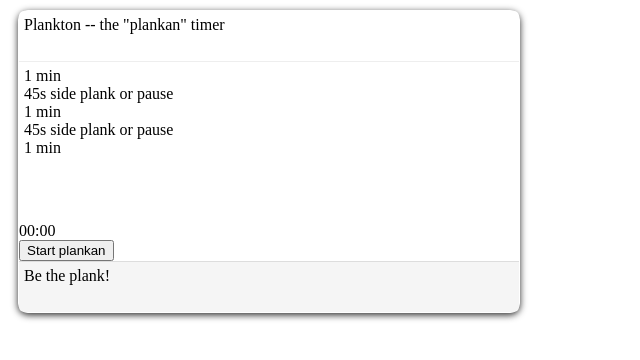
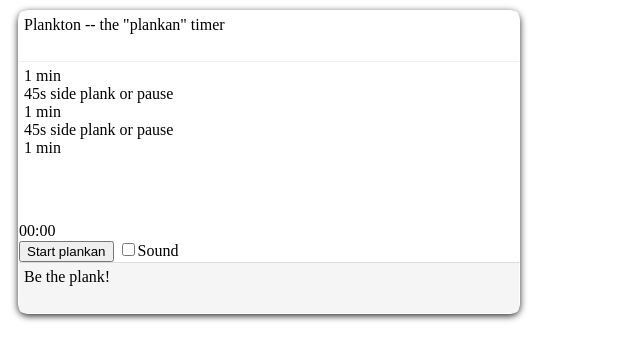
Before and after one commit to Ades/plankton, a plain HTML site: page plankton.html in a window 1280 px wide. Both pictures are taken after a click on the button "Start plankan". Shown: the whole page, without its empty margins (0-640 px from the left). Drawn offline with Linux system fonts and the light colour scheme; no server answers.

Commit message:
Adding sound checkbox.

```diff
--- a/plankton.html
+++ b/plankton.html
@@ -90,8 +90,7 @@
                 urls: ['Intercom-beep-sound.mp3']
             });
             var backgroundSound = new Howl({
-//                urls: ['http://goldfirestudios.com/proj/howlerjs/sound.ogg'],
-                urls: ['output.ogg'],
+                urls: document.querySelector('#sound-checkbox').checked ? ['http://goldfirestudios.com/proj/howlerjs/sound.ogg'] : ['output.ogg'],
                 autoplay: false,
                 loop: true,
                 volume: 0.5
@@ -170,6 +169,7 @@
         </div>
         <div id="timer">00:00</div>
         <input id="Start" type="button" value="Start plankan" onclick="startPlankan()" />
+        <input id="sound-checkbox" type="checkbox">Sound</input>
         <div class="footer">Be the plank!</div>
         <a href="http://jsfiddle.net/c38okrs4/12/"/>
     </div>
```
